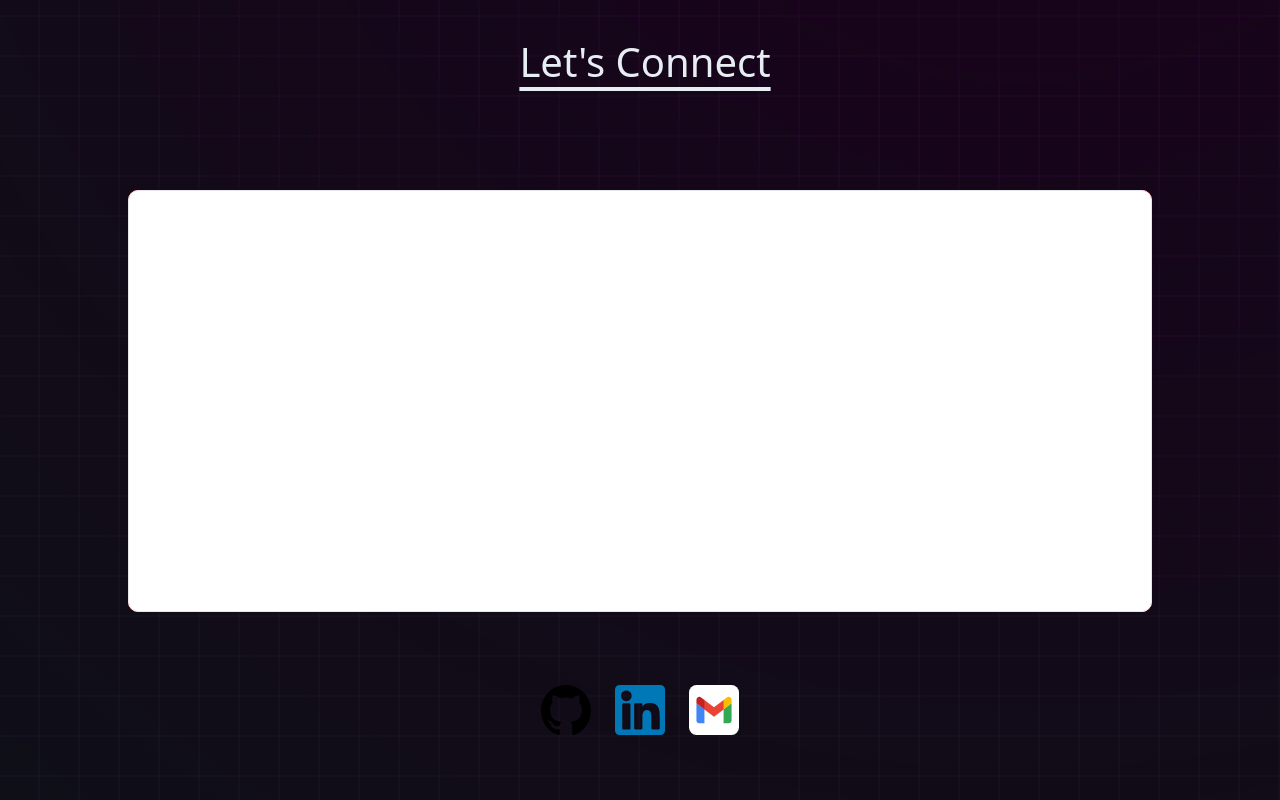
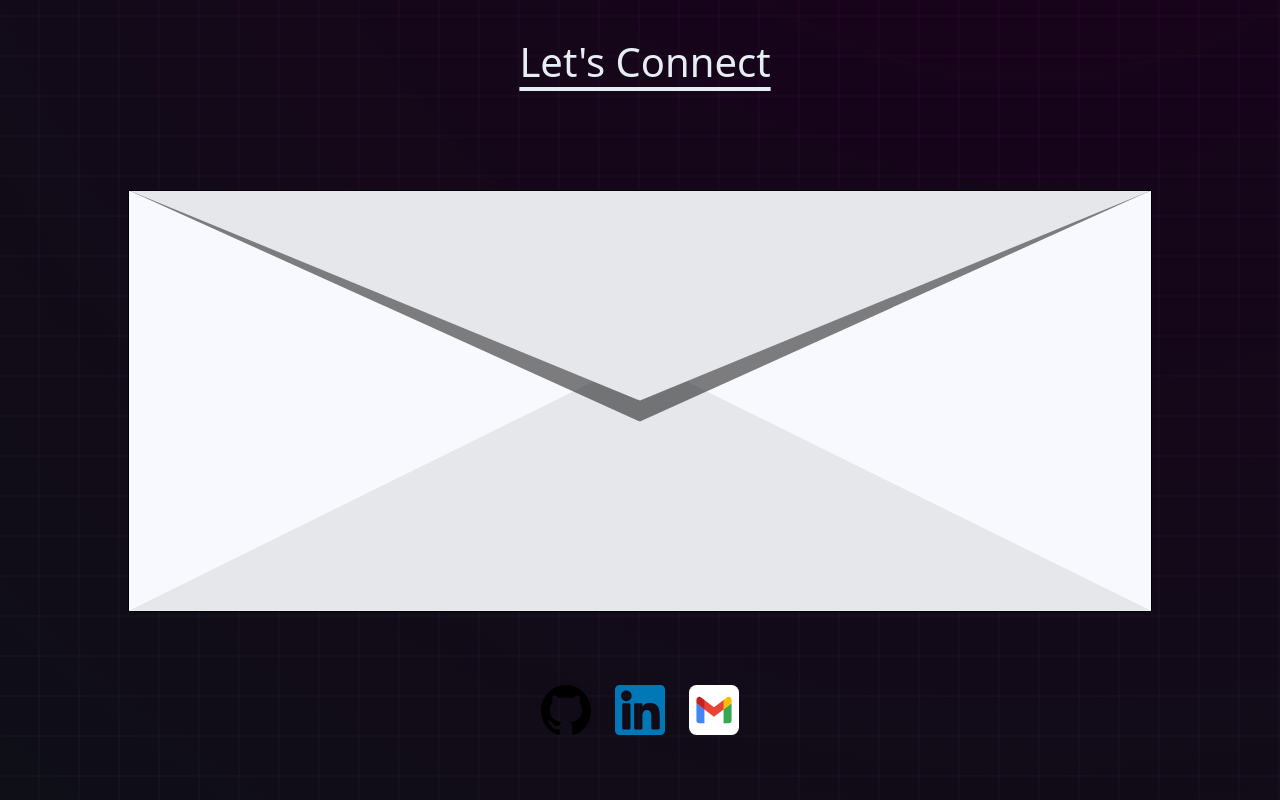
Before and after one commit to jSiderius/Portfolio-Site, a React (Vite) app: page / in a window 1280 px wide. Shown: the part 3183-3983 px from the top of the page. Built offline with nearby package versions, Linux system fonts and the light colour scheme.

Commit message:
envelope design for front of form

```diff
--- a/src/components/Sections/Contact.tsx
+++ b/src/components/Sections/Contact.tsx
@@ -47,7 +47,9 @@ function UserInputForm() {
   return (
     <div className="form-container">
       <div className="form-inner">
-        <div className="form-front"></div>
+        <div className="form-front">
+          <div className="envelope-centerline"></div>
+        </div>
         <div className="form-back">
           <form
             id="contact-form"
--- a/src/css/Contact.css
+++ b/src/css/Contact.css
@@ -36,7 +36,6 @@
 .form-front,
 .form-back {
 	grid-area: 1/1;
-	border-radius: inherit;
 	width: 100%;
 	height: 100%;
 	backface-visibility: hidden;
@@ -46,9 +45,56 @@
 }
 
 .form-front {
-	background: white;
-	border: 1px solid #e5e7eb;
+	position: relative;
+	background: #F8F8FF;
+	border: 1px solid black;
+	border-radius: 0px;
 }
+
+.form-front::before {
+	content: "";
+	position: absolute;
+	top: 0;
+	left: 0;
+	width: 100%;
+	height: 50%;
+	background: #e5e7eb;
+	clip-path: polygon(
+		0 0,
+		100% 0,
+		50% 100%
+	);
+	z-index: 3;
+}
+
+.form-front::after {
+	content: "";
+	position: absolute;
+	top: 0;
+	left: 0;
+	width: 100%;
+	height: 100%;
+	background: rgba(0, 0, 0, 0.5);
+	clip-path: polygon(0 0, 100% 0, 50% 55%);
+	z-index: 2;
+}
+
+.envelope-centerline{
+	content: "";
+	position: absolute;
+	bottom: 0;
+	left: 0;
+	width: 100%;
+	height: 60%;
+	background: #e5e7eb;
+	z-index: 1;
+	clip-path: polygon(
+		0 100%,
+		100% 100%,
+		50% 0
+	);
+}
+
 
 .form-back {
 	height: auto;
```
